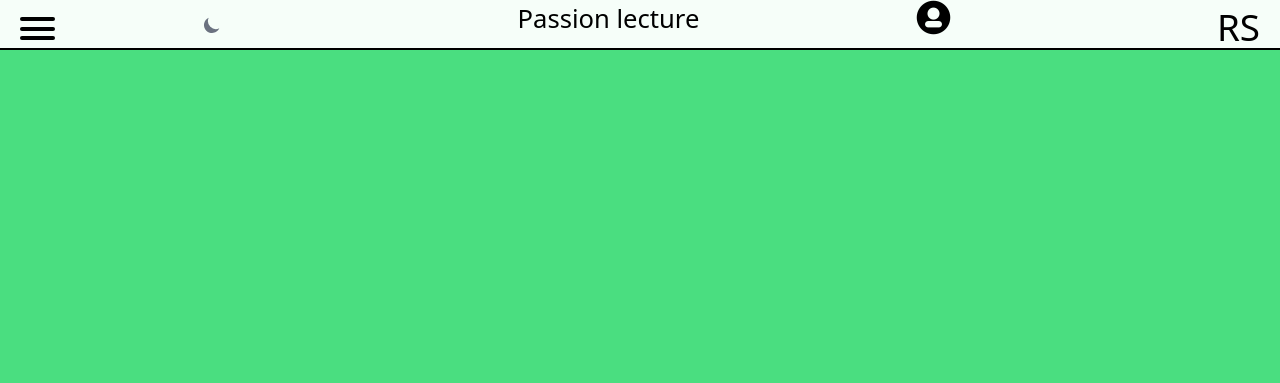
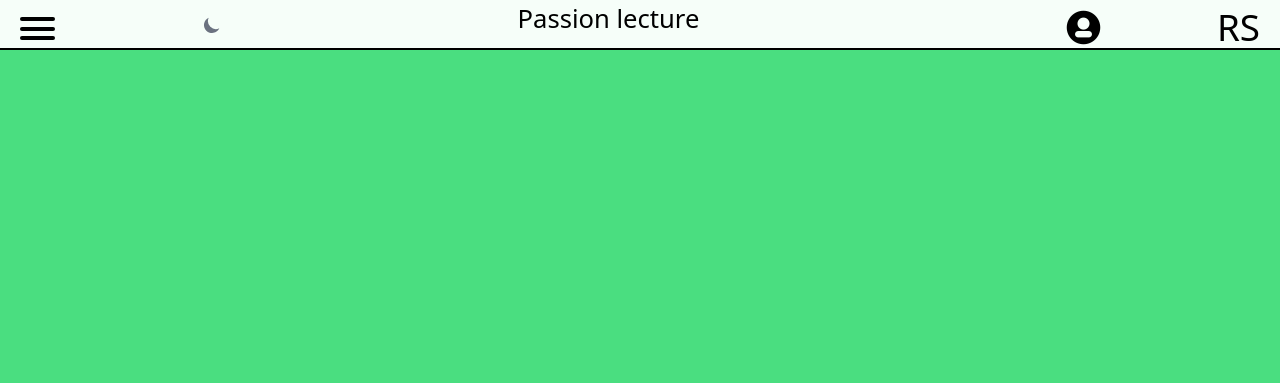
Before and after one commit to dam277/P_Web_2, a PHP site: page /02-CodeSource/Site/src/php/views/home.php in a window 1280 px wide. Shown: the top 383 px of the page. Run offline with PHP 8.4, Linux system fonts and the light colour scheme; some libraries are stand-ins or nearby versions.

Commit message:
en-tête fini

```diff
--- a/02-CodeSource/Site/src/include/header.php
+++ b/02-CodeSource/Site/src/include/header.php
@@ -61,7 +61,7 @@
     Passion lecture
     <div class="absolute right-[5%] h-4 w-[300px] top-[0%]">
         <input class="absolute h-[35px] w-[35px] top-[10px] z-[5] opacity-0 peer" type="checkbox">
-        <img src="../../resources/user.png" alt="Icon user" class="absolute">
+        <img src="../../../resources/user.png" alt="Icon user" class="absolute top-[10px] h-[35px] w-[35px] left-[150px]">
         <ul class="rounded-b-xl relative left-[20px] top-[-5px] bg-white duration-[0.5s] invisible shadow-2xl opacity-0 peer-checked:visible peer-checked:translate-y-[50px] peer-checked:opacity-100 dark:text-gray-400 dark:bg-gray-700">
             <li class="text-[20.8px] font-medium"><button onclick="window.location.href = 'home.php';">Se connecter</button></a></li>
             <li class="text-[20.8px] font-medium"><button onclick="window.location.href = 'home.php';">S'inscrire</button></a></li>
```
